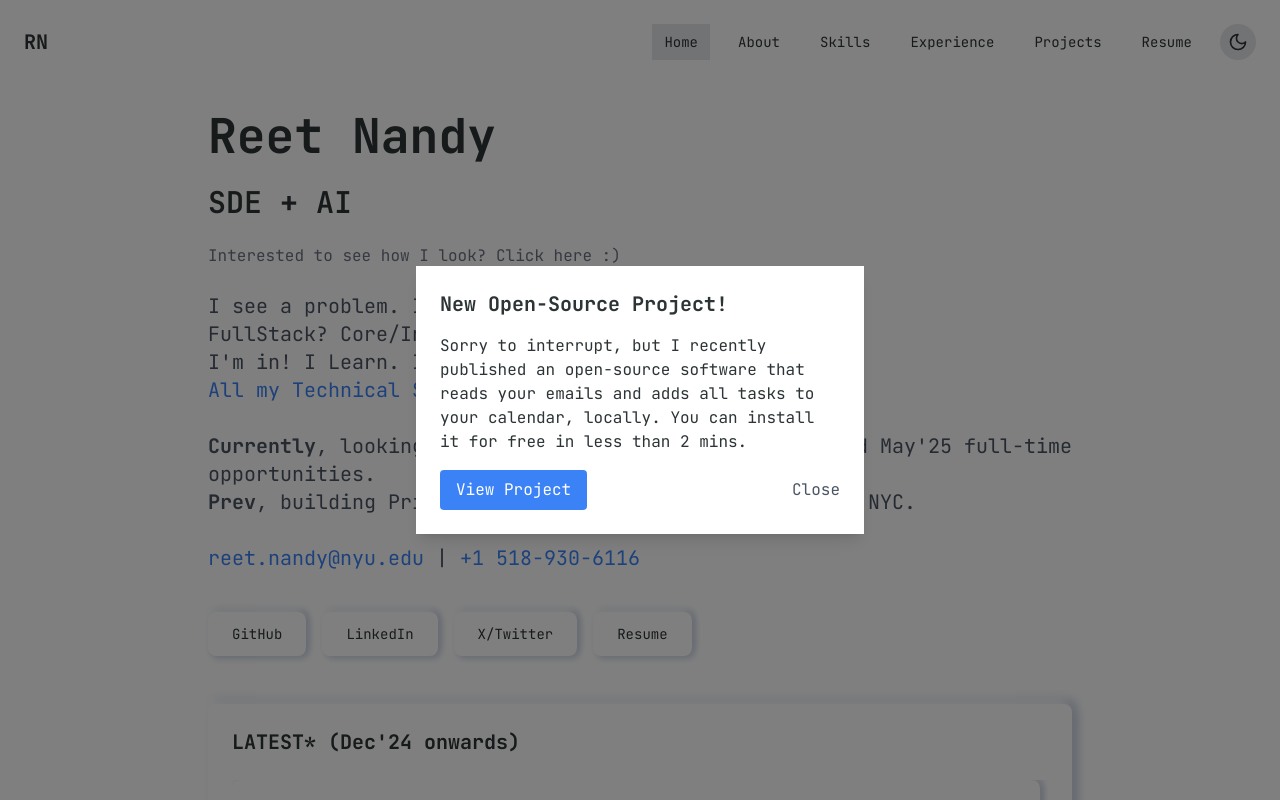
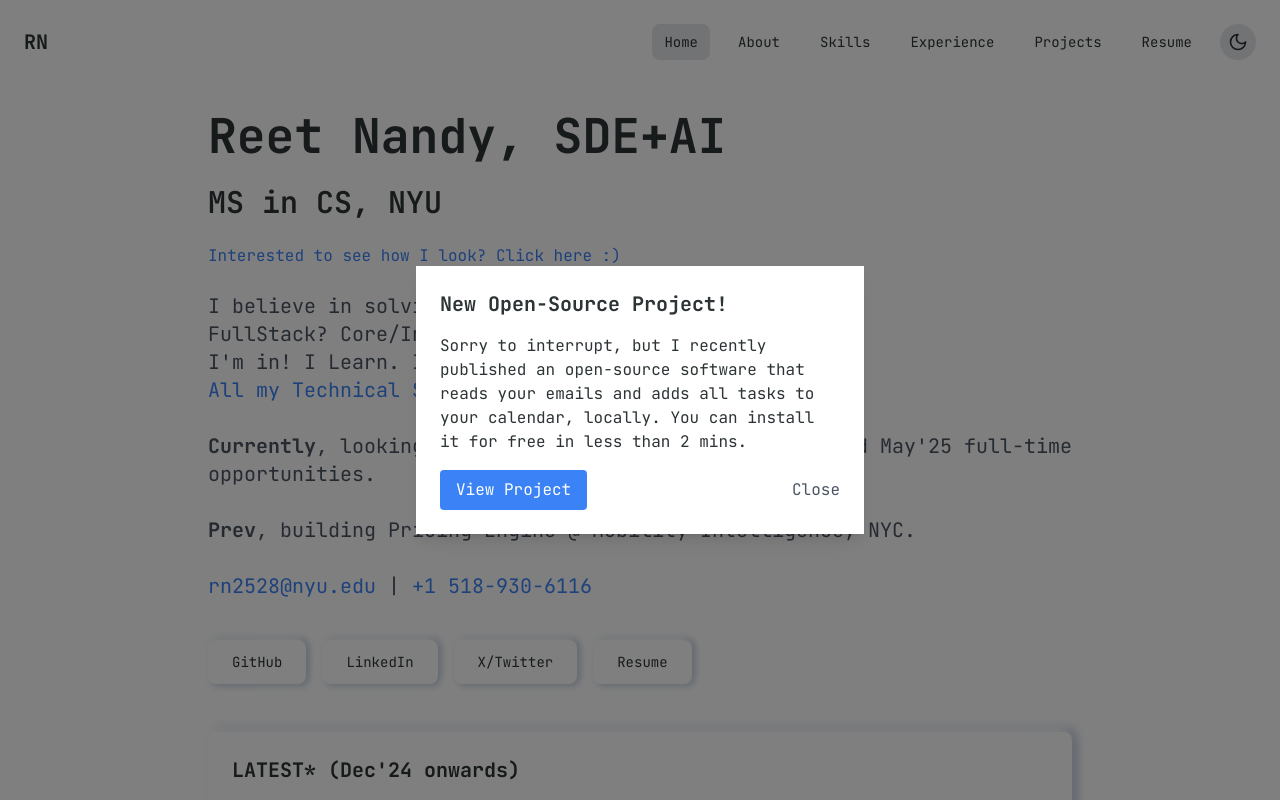
Before and after one commit to TechPertz/techpertz.github.io, a Next.js app: page / in a window 1280 px wide. Shown: the top 800 px of the page. Built offline with nearby package versions, Linux system fonts and the light colour scheme.

Commit message:
text update

```diff
--- a/app/components/Footer.tsx
+++ b/app/components/Footer.tsx
@@ -21,9 +21,9 @@ const Footer = () => {
           <p className="text-gray-600 dark:text-gray-300">
             Made with ❤️ by Reet Nandy
           </p>
-          <p className="text-gray-600 dark:text-gray-300">
+          {/* <p className="text-gray-600 dark:text-gray-300">
             This site has been made using Next.js and Tailwind CSS.
-          </p>
+          </p> */}
         </div>
       </div>
     </footer>
--- a/app/components/Header.tsx
+++ b/app/components/Header.tsx
@@ -77,7 +77,7 @@ const Header = ({ activeSection }: HeaderProps) => {
                 key={item.label}
                 href={item.path}
                 onClick={(e) => handleClick(e, item.path)}
-                className={`px-3 py-2 rounded-md text-sm ${
+                className={`px-3 py-2 rounded-md text-sm rounded-corners ${
                   activeSection === item.label.toLowerCase() ? 'bg-gray-200 dark:bg-gray-700' : 'hover:bg-gray-100 dark:hover:bg-gray-700'
                 }`}
               >
@@ -106,7 +106,7 @@ const Header = ({ activeSection }: HeaderProps) => {
                   key={item.label}
                   href={item.path}
                   onClick={(e) => handleClick(e, item.path)}
-                  className={`block px-3 py-2 rounded-md text-base ${
+                  className={`block px-3 py-2 rounded-md text-base rounded-corners ${
                     activeSection === item.label.toLowerCase() ? 'bg-gray-200 dark:bg-gray-700' : 'hover:bg-gray-100 dark:hover:bg-gray-700'
                   }`}
                 >
--- a/app/components/Skills.tsx
+++ b/app/components/Skills.tsx
@@ -8,7 +8,7 @@ interface SkillCategory {
 const skillCategories: SkillCategory[] = [
   {
     name: 'Languages',
-    skills: ['Python', 'C/C++', 'Java', 'SQL', 'JS//TS', 'GoLang']
+    skills: ['Python', 'C/C++', 'Java', 'SQL', 'JS/TS', 'GoLang']
   },
   {
     name: 'Backend',
--- a/app/page.tsx
+++ b/app/page.tsx
@@ -126,22 +126,23 @@ export default function HomePage() {
       <main className="container mx-auto px-4 py-8 max-w-4xl">
         <section id="home" ref={homeRef} className="min-h-screen flex flex-col justify-center">
           <div className="space-y-6">
-            <h1 className="text-4xl md:text-5xl font-bold dark:text-white">Reet Nandy</h1>
-            <h2 className="text-2xl md:text-3xl font-semibold dark:text-gray-300">SDE + AI</h2>
+            <h1 className="text-4xl md:text-5xl font-bold dark:text-white">Reet Nandy, SDE+AI</h1>
+            <h2 className="text-2xl md:text-3xl font-semibold dark:text-gray-300">MS in CS, NYU</h2>
             <p className="text-md text-gray-500 dark:text-gray-400">
-              <Link href="/secret-page" className="hover:underline">
+              <Link href="/secret-page" className="text-blue-500 hover:underline">
                 Interested to see how I look? Click here :)
               </Link>
             </p>
             <p className="text-gray-600 dark:text-gray-300 text-lg md:text-xl">
-              I see a problem. I code to solve it. <br /> FullStack? Core/Infra? AI? <br /> I'm in! I Learn. I Implement.<br />
+              I believe in solving problems. <br />
+              FullStack? Core/Infra? AI? <br /> I'm in! I Learn. I Implement.<br />
               <Link href="#skills" className="text-blue-500 hover:underline">
                 All my Technical Skills: Here.
               </Link><br /><br />
               <b>Currently</b>, looking for <u>SDE/AI</u> Spring '25 internship and May'25 full-time opportunities. <br />
-              <b>Prev</b>, building Pricing Engine @ Mobility Intelligence, NYC. <br /><br />
-              <a href="mailto:reet.nandy@nyu.edu" className="text-blue-500 hover:underline">
-                reet.nandy@nyu.edu
+              <br /><b>Prev</b>, building Pricing Engine @ Mobility Intelligence, NYC. <br /><br />
+              <a href="mailto:rn2528@nyu.edu" className="text-blue-500 hover:underline">
+                rn2528@nyu.edu
               </a>
               {' | '}
               <a href="tel:+15189306116" className="text-blue-500 hover:underline">
```
